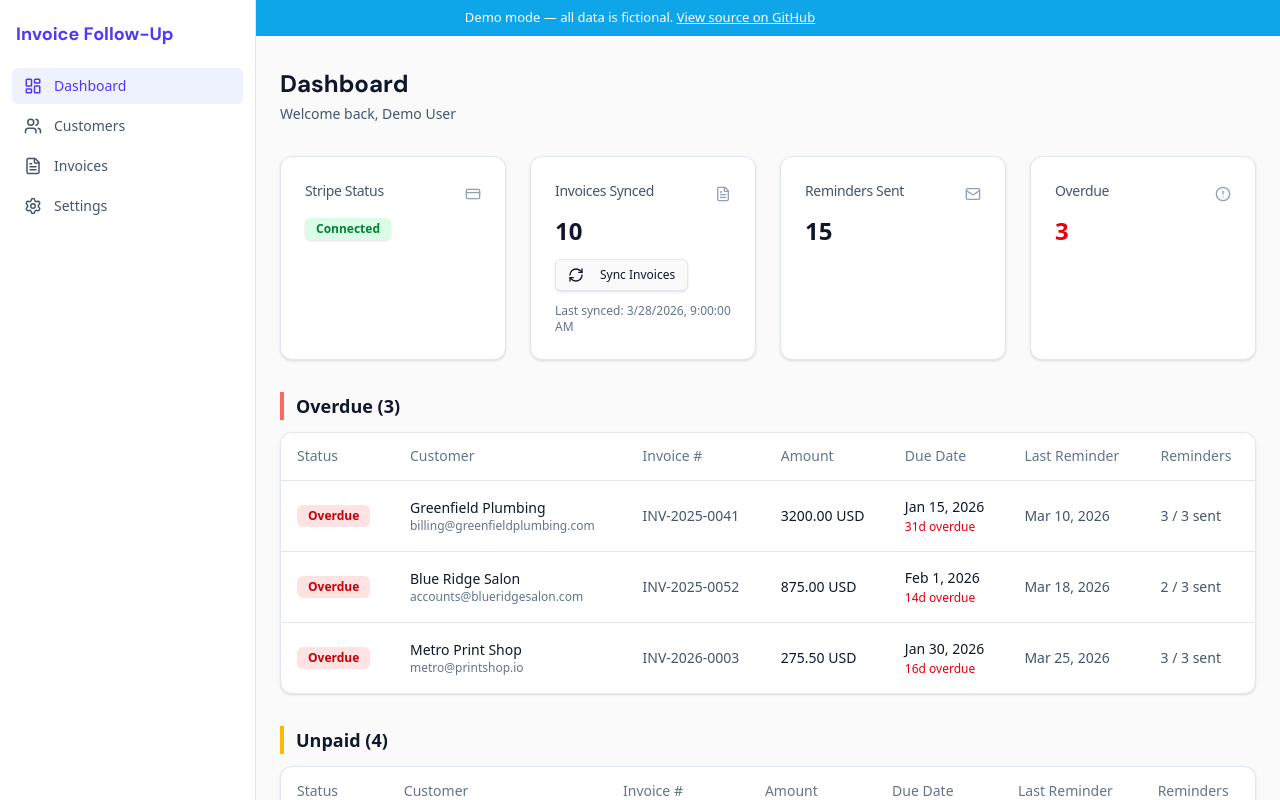
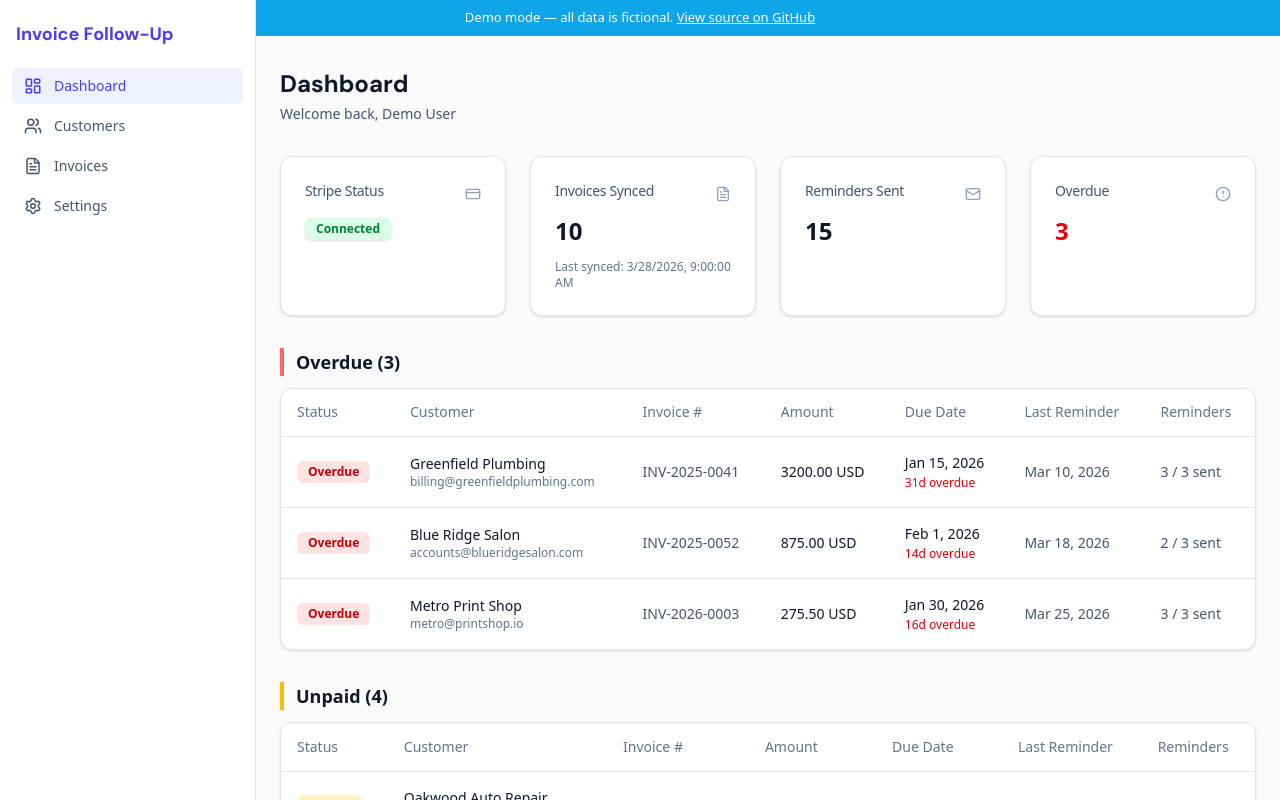
Before and after one commit to kkaranveer6/invoice-follow-up-demo, a Next.js app: page /dashboard in a window 1280 px wide. Shown: the top 800 px of the page. Built offline with nearby package versions, Linux system fonts and the light colour scheme.

Commit message:
feat: replace SyncButton with static last-synced display

```diff
--- a/src/app/dashboard/_components/SyncButton.tsx
+++ b/src/app/dashboard/_components/SyncButton.tsx
@@ -1,69 +1,13 @@
-'use client'
-
-import { useState } from 'react'
-import { useRouter } from 'next/navigation'
-import { syncInvoicesAction } from '@/app/actions/invoices'
-import { Button } from '@/components/ui/button'
-import { Alert, AlertDescription } from '@/components/ui/alert'
-import { RefreshCw, CheckCircle2, AlertCircle } from 'lucide-react'
-
 interface SyncButtonProps {
   lastSyncedAt: Date | null
 }
 
 export function SyncButton({ lastSyncedAt }: SyncButtonProps) {
-  const router = useRouter()
-  const [loading, setLoading] = useState(false)
-  const [error, setError] = useState<string | null>(null)
-  const [syncedCount, setSyncedCount] = useState<number | null>(null)
-
-  async function handleSync() {
-    setLoading(true)
-    setError(null)
-    setSyncedCount(null)
-
-    try {
-      const result = await syncInvoicesAction()
-
-      if (result.error) {
-        setError(result.error)
-      } else {
-        setSyncedCount(result.synced ?? 0)
-        router.refresh()
-      }
-    } finally {
-      setLoading(false)
-    }
-  }
-
   return (
-    <div className="space-y-3">
-      <Button onClick={handleSync} disabled={loading} variant="outline" size="sm">
-        <RefreshCw className={`mr-2 h-4 w-4 ${loading ? 'animate-spin' : ''}`} />
-        {loading ? 'Syncing…' : 'Sync Invoices'}
-      </Button>
-
-      {lastSyncedAt && (
-        <p className="text-xs text-slate-500">
-          Last synced: {lastSyncedAt.toLocaleString()}
-        </p>
-      )}
-      {!lastSyncedAt && (
-        <p className="text-xs text-slate-500">Never synced</p>
-      )}
-
-      {error && (
-        <Alert variant="destructive" className="max-w-xs">
-          <AlertCircle className="h-4 w-4" />
-          <AlertDescription>{error}</AlertDescription>
-        </Alert>
-      )}
-      {syncedCount !== null && (
-        <Alert className="max-w-xs border-green-200 bg-green-50 text-green-800">
-          <CheckCircle2 className="h-4 w-4 text-green-600" />
-          <AlertDescription>Synced {syncedCount} invoices.</AlertDescription>
-        </Alert>
-      )}
-    </div>
+    <p className="text-xs text-slate-500">
+      {lastSyncedAt
+        ? `Last synced: ${lastSyncedAt.toLocaleString()}`
+        : 'Never synced'}
+    </p>
   )
 }
```
